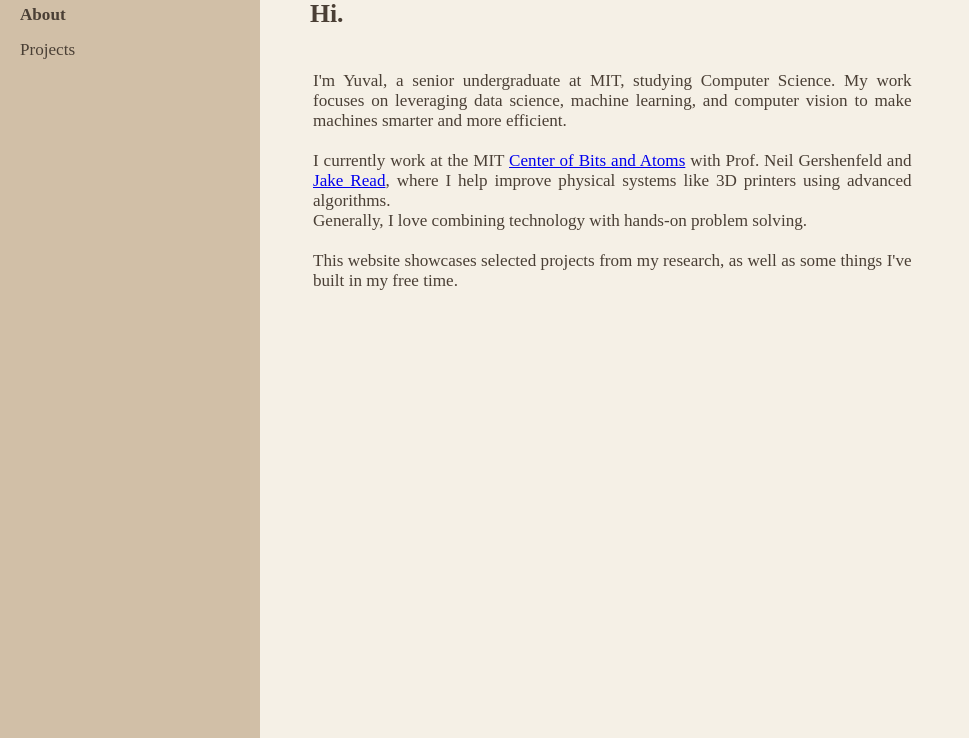
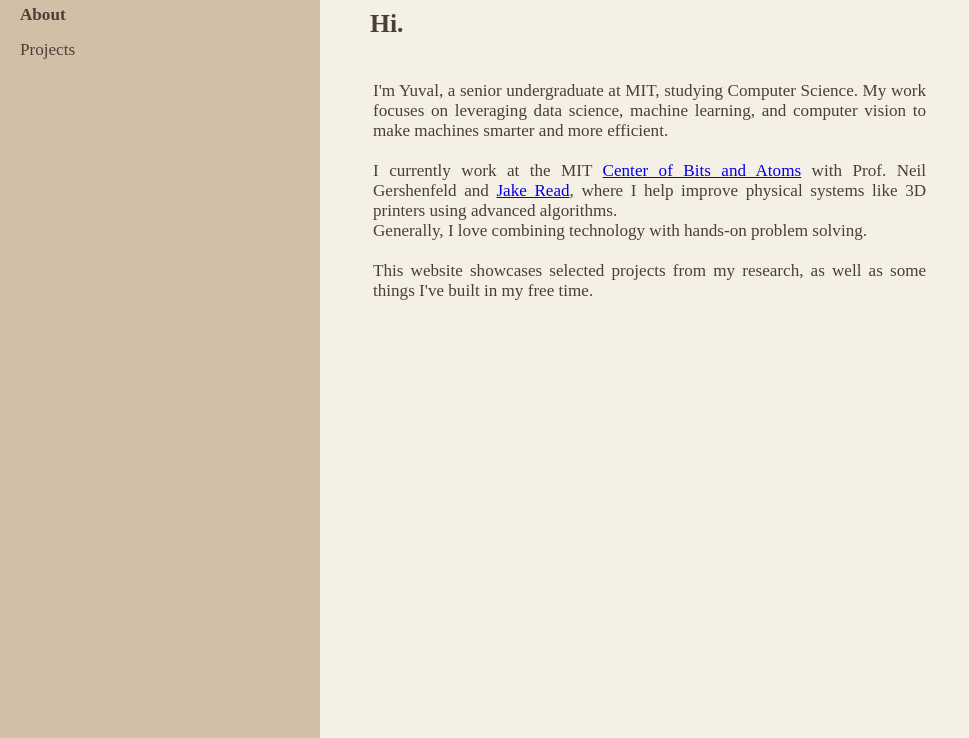
Before and after one commit to yuvalm11/personal-website, a plain HTML site: page index.html in a window 1280 px wide. Shown: the part 62-800 px from the top of the page, without its empty margins (0-969 px from the left). Drawn offline with nearby package versions, Linux system fonts and the light colour scheme.

Commit message:
static website test

```diff
--- a/script.js
+++ b/script.js
@@ -53,12 +53,12 @@ async function showProjectContent(projectId) {
 
     const projectDetails = document.getElementById('project-details');
     try {
-        const response = await fetch(`/projects/${projectId}/main.md`);
+        // Adjust the path for static hosting
+        const response = await fetch(`./projects/${projectId}/main.md`);
         if (response.ok) {
             const markdownText = await response.text();
             projectDetails.innerHTML = marked.parse(markdownText);
         } else {
-            console.log('sdfsfsds')
             projectDetails.innerHTML = `<p>Coming soon...</p>`;
         }
     } catch (error) {
@@ -70,6 +70,7 @@ async function showProjectContent(projectId) {
     const projectItems = document.querySelectorAll('#projects-list li');
     projectItems.forEach(item => item.classList.remove('selected'));
 
+    // Ensure the correct project is highlighted
     document.querySelector(`[onclick="showProjectContent('${projectId}')"]`).classList.add('selected');
 }
 
--- a/styles.css
+++ b/styles.css
@@ -15,7 +15,7 @@ body {
     top: 0;
     left: 0;
     height: 100%;
-    width: 260px;
+    width: 25%;
     background-color: #d1bfa7;
     padding: 20px;
     box-sizing: border-box;
@@ -61,8 +61,8 @@ body {
 }
 
 .content {
-    margin-left: 270px;
-    padding: 40px;
+    margin-left: 25%;
+    padding: 50px;
     text-align: justify;
 }
 
```
